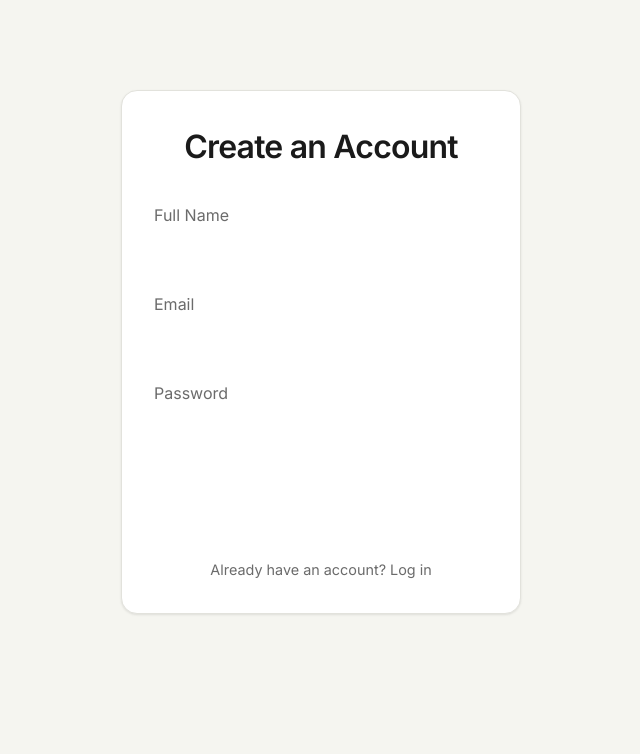
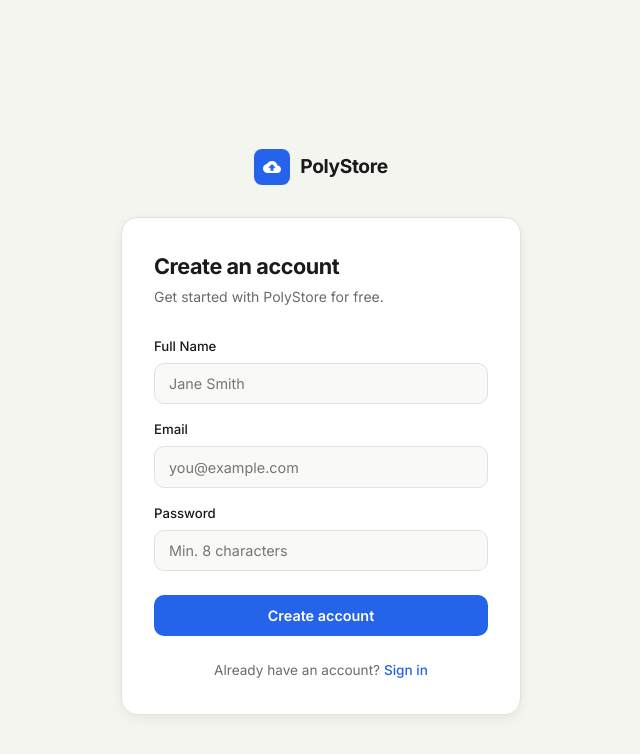
Before and after one commit to aaadityapal/polystore, a Next.js app: page /signup in a window 1280 px wide. Shown: the top 754 px of the page, without its empty margins (319-959 px from the left). Built offline with nearby package versions, Linux system fonts and the light colour scheme.

Commit message:
Fix signup page styling for light theme

```diff
--- a/src/app/signup/page.tsx
+++ b/src/app/signup/page.tsx
@@ -4,128 +4,168 @@ import React, { useState } from 'react';
 import { useRouter } from 'next/navigation';
 import Link from 'next/link';
 
+const inputStyle: React.CSSProperties = {
+  width: '100%',
+  padding: '0.7rem 0.875rem',
+  backgroundColor: '#f9f9f7',
+  border: '1px solid #e2e2dc',
+  borderRadius: '10px',
+  color: '#1a1a1a',
+  fontSize: '0.9rem',
+  outline: 'none',
+  fontFamily: 'inherit',
+  transition: 'border-color 0.15s ease',
+};
+
+const labelStyle: React.CSSProperties = {
+  display: 'block',
+  marginBottom: '0.4rem',
+  fontSize: '0.825rem',
+  fontWeight: 500,
+  color: '#1a1a1a',
+};
+
 export default function SignupPage() {
-  const [name, setName] = useState('');
-  const [email, setEmail] = useState('');
+  const [name, setName]         = useState('');
+  const [email, setEmail]       = useState('');
   const [password, setPassword] = useState('');
-  const [error, setError] = useState('');
+  const [error, setError]       = useState('');
+  const [loading, setLoading]   = useState(false);
   const router = useRouter();
 
   const handleSignup = async (e: React.FormEvent) => {
     e.preventDefault();
     setError('');
-
-    const apiUrl = process.env.NEXT_PUBLIC_API_URL ? `${process.env.NEXT_PUBLIC_API_URL}/auth/signup` : 'http://127.0.0.1:8000/api/auth/signup';
-
+    setLoading(true);
+    const apiUrl = process.env.NEXT_PUBLIC_API_URL
+      ? `${process.env.NEXT_PUBLIC_API_URL}/auth/signup`
+      : 'http://127.0.0.1:8000/api/auth/signup';
     try {
       const response = await fetch(apiUrl, {
         method: 'POST',
         headers: { 'Content-Type': 'application/json' },
         body: JSON.stringify({ name, email, password }),
       });
-
       const data = await response.json();
-
       if (response.ok) {
         localStorage.setItem('token', data.token);
         localStorage.setItem('user', JSON.stringify(data.user));
         router.push('/');
       } else {
-        setError(data.error || 'Failed to signup');
+        setError(data.error || 'Failed to create account');
       }
-    } catch (err) {
-      setError('Network error connecting to server');
+    } catch {
+      setError('Network error — is the server running?');
+    } finally {
+      setLoading(false);
     }
   };
 
   return (
-    <div style={{ display: 'flex', justifyContent: 'center', alignItems: 'center', height: '80vh' }}>
-      <div className="glass-panel" style={{ width: '100%', maxWidth: '400px', padding: '2rem' }}>
-        <h1 style={{ textAlign: 'center', marginBottom: '2rem', fontSize: '2rem', fontWeight: 600 }}>Create an Account</h1>
+    <div style={{
+      display: 'flex',
+      flexDirection: 'column',
+      justifyContent: 'center',
+      alignItems: 'center',
+      minHeight: '100vh',
+      padding: '1.5rem',
+      backgroundColor: '#f5f5f0',
+    }}>
+      {/* Logo */}
+      <div style={{ display: 'flex', alignItems: 'center', gap: '0.625rem', marginBottom: '2rem' }}>
+        <div style={{ width: 36, height: 36, background: '#2563eb', borderRadius: 8, display: 'flex', alignItems: 'center', justifyContent: 'center' }}>
+          <svg viewBox="0 0 24 24" style={{ width: 18, height: 18, fill: 'white' }}>
+            <path d="M19.35 10.04C18.67 6.59 15.64 4 12 4 9.11 4 6.6 5.64 5.35 8.04 2.34 8.36 0 10.91 0 14c0 3.31 2.69 6 6 6h13c2.76 0 5-2.24 5-5 0-2.64-2.05-4.78-4.65-4.96zM14 13v4h-4v-4H7l5-5 5 5h-3z" />
+          </svg>
+        </div>
+        <span style={{ fontWeight: 700, fontSize: '1.2rem', letterSpacing: '-0.02em', color: '#1a1a1a' }}>PolyStore</span>
+      </div>
+
+      {/* Card */}
+      <div style={{
+        width: '100%',
+        maxWidth: '400px',
+        backgroundColor: 'white',
+        border: '1px solid #e2e2dc',
+        borderRadius: 16,
+        padding: '2rem',
+        boxShadow: '0 4px 12px rgba(0,0,0,0.06)',
+      }}>
+        <h1 style={{ fontSize: '1.35rem', fontWeight: 700, color: '#1a1a1a', marginBottom: '0.25rem', letterSpacing: '-0.02em' }}>
+          Create an account
+        </h1>
+        <p style={{ color: '#6b6b6b', fontSize: '0.875rem', marginBottom: '1.75rem' }}>
+          Get started with PolyStore for free.
+        </p>
 
         {error && (
-          <div style={{ padding: '1rem', backgroundColor: 'rgba(255, 0, 0, 0.2)', border: '1px solid rgba(255, 0, 0, 0.4)', borderRadius: '8px', marginBottom: '1rem', color: '#ff8a8a' }}>
+          <div style={{ padding: '0.75rem 1rem', backgroundColor: '#fee2e2', border: '1px solid #fca5a5', borderRadius: 10, marginBottom: '1.25rem', color: '#dc2626', fontSize: '0.85rem' }}>
             {error}
           </div>
         )}
 
         <form onSubmit={handleSignup} style={{ display: 'flex', flexDirection: 'column', gap: '1rem' }}>
           <div>
-            <label style={{ display: 'block', marginBottom: '0.5rem', color: 'var(--text-secondary)' }}>Full Name</label>
+            <label style={labelStyle}>Full Name</label>
             <input
               type="text"
-              required
+              placeholder="Jane Smith"
               value={name}
               onChange={(e) => setName(e.target.value)}
-              style={{
-                width: '100%',
-                padding: '0.75rem',
-                backgroundColor: 'rgba(255, 255, 255, 0.05)',
-                border: '1px solid rgba(255, 255, 255, 0.1)',
-                borderRadius: '8px',
-                color: 'white',
-                outline: 'none'
-              }}
+              style={inputStyle}
             />
           </div>
 
           <div>
-            <label style={{ display: 'block', marginBottom: '0.5rem', color: 'var(--text-secondary)' }}>Email</label>
+            <label style={labelStyle}>Email</label>
             <input
-              type="email"
+              type="text"
               required
+              placeholder="you@example.com"
               value={email}
               onChange={(e) => setEmail(e.target.value)}
-              style={{
-                width: '100%',
-                padding: '0.75rem',
-                backgroundColor: 'rgba(255, 255, 255, 0.05)',
-                border: '1px solid rgba(255, 255, 255, 0.1)',
-                borderRadius: '8px',
-                color: 'white',
-                outline: 'none'
-              }}
+              style={inputStyle}
             />
           </div>
 
           <div>
-            <label style={{ display: 'block', marginBottom: '0.5rem', color: 'var(--text-secondary)' }}>Password</label>
+            <label style={labelStyle}>Password</label>
             <input
               type="password"
               required
+              placeholder="Min. 8 characters"
               value={password}
               onChange={(e) => setPassword(e.target.value)}
-              style={{
-                width: '100%',
-                padding: '0.75rem',
-                backgroundColor: 'rgba(255, 255, 255, 0.05)',
-                border: '1px solid rgba(255, 255, 255, 0.1)',
-                borderRadius: '8px',
-                color: 'white',
-                outline: 'none'
-              }}
+              style={inputStyle}
             />
           </div>
 
           <button
             type="submit"
+            disabled={loading}
             style={{
-              padding: '1rem',
-              backgroundColor: 'var(--accent-primary)',
+              marginTop: '0.5rem',
+              padding: '0.75rem',
+              backgroundColor: loading ? '#93c5fd' : '#2563eb',
               color: 'white',
               border: 'none',
-              borderRadius: '8px',
-              cursor: 'pointer',
+              borderRadius: 10,
               fontWeight: 600,
-              marginTop: '1rem'
+              fontSize: '0.9rem',
+              cursor: loading ? 'not-allowed' : 'pointer',
+              fontFamily: 'inherit',
+              transition: 'background 0.15s ease',
             }}
           >
-            Sign Up
+            {loading ? 'Creating account…' : 'Create account'}
           </button>
         </form>
 
-        <p style={{ textAlign: 'center', marginTop: '1.5rem', color: 'var(--text-secondary)' }}>
-          Already have an account? <Link href="/login" style={{ color: 'var(--accent-primary)', textDecoration: 'none' }}>Log in</Link>
+        <p style={{ textAlign: 'center', marginTop: '1.5rem', fontSize: '0.85rem', color: '#6b6b6b' }}>
+          Already have an account?{' '}
+          <Link href="/login" style={{ color: '#2563eb', fontWeight: 500, textDecoration: 'none' }}>
+            Sign in
+          </Link>
         </p>
       </div>
     </div>
```
